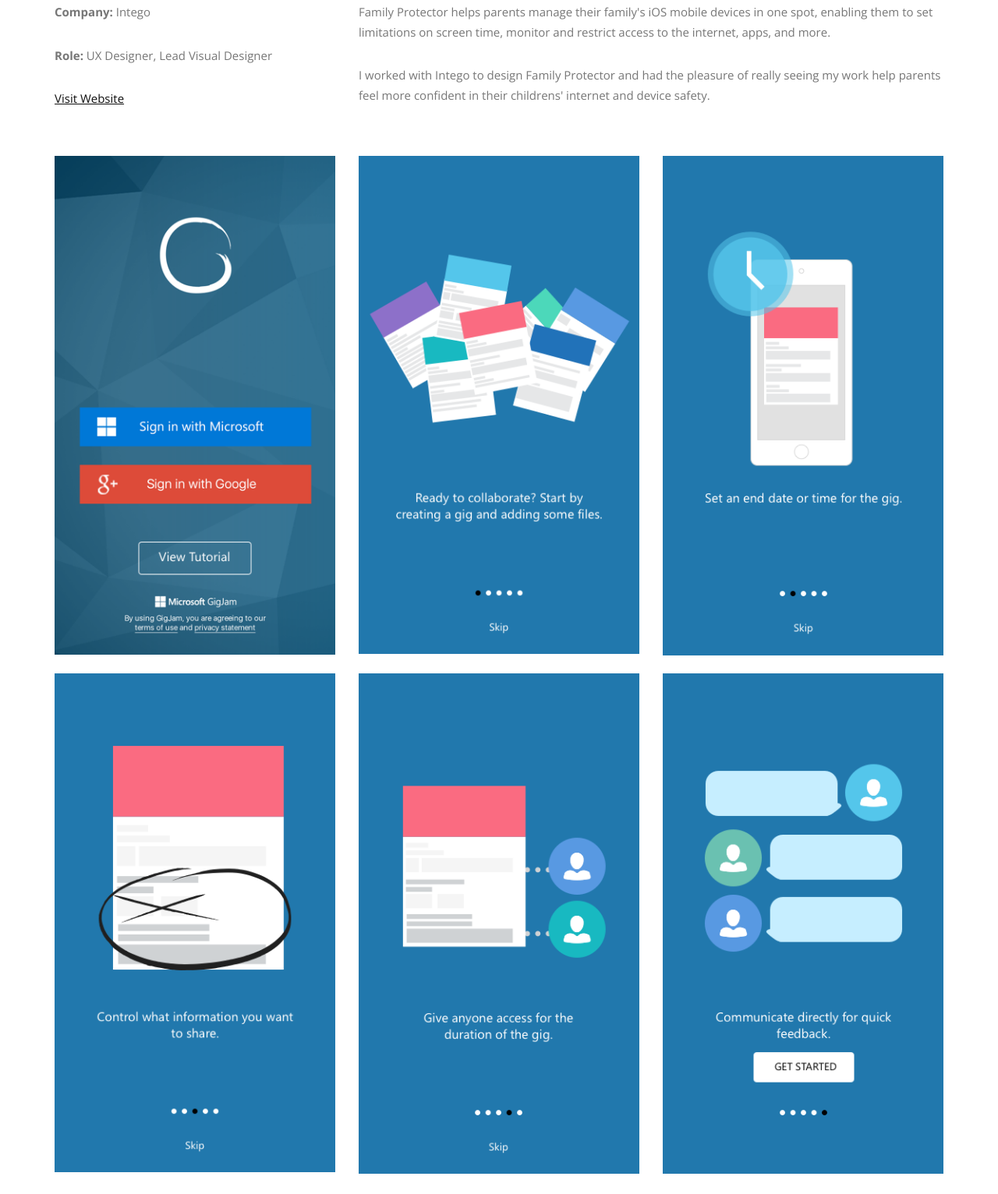
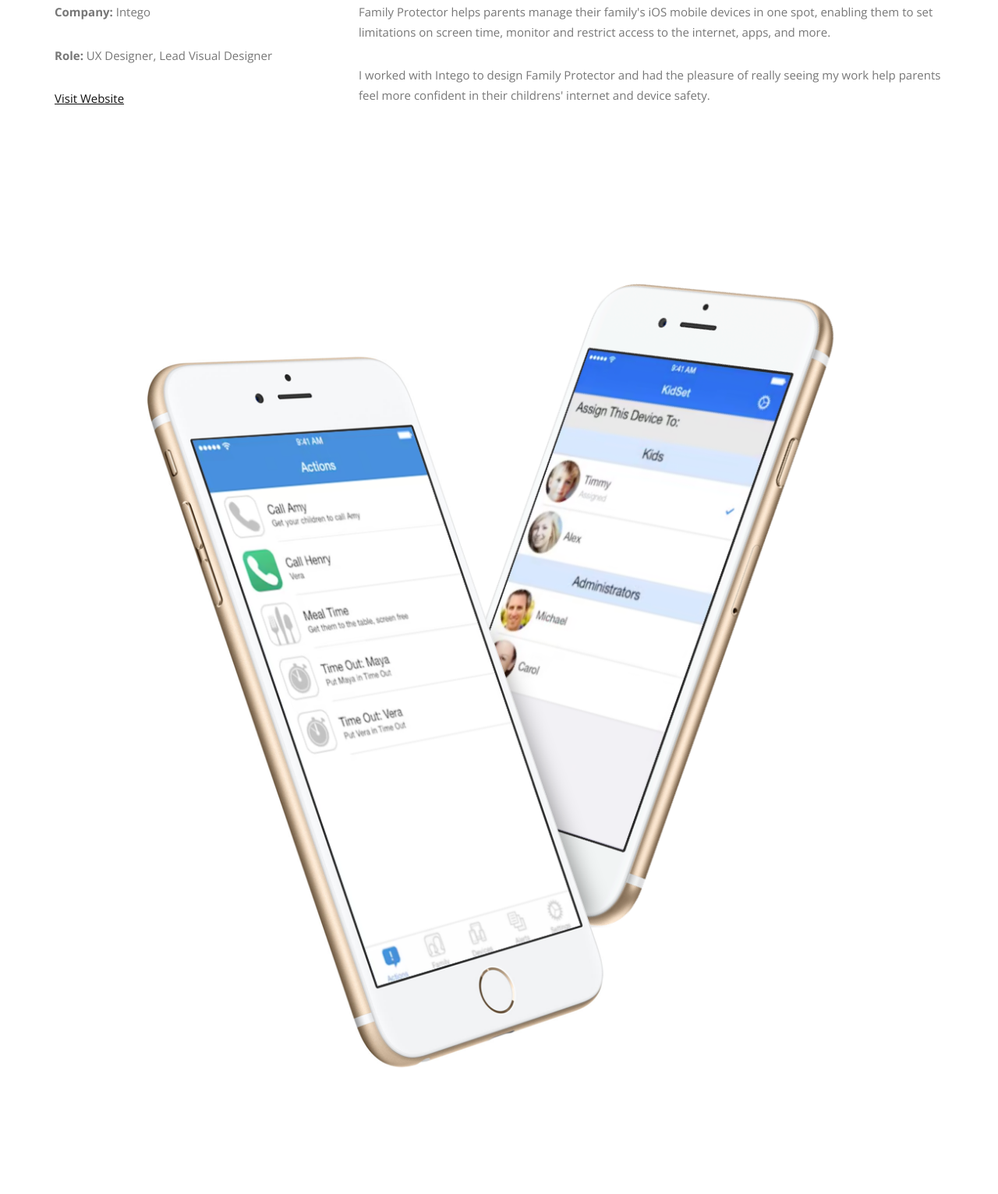
Before and after one commit to aleaabrams/portfolio2017, a plain HTML site: page fampro.html in a window 1280 px wide. Shown: the part 737-2269 px from the top of the page at 78% size. Drawn offline with nearby package versions, Linux system fonts and the light colour scheme; some packages are replaced by stand-ins of ours.

Commit message:
new computer!

```diff
--- a/fampro.html
+++ b/fampro.html
@@ -140,59 +140,11 @@
             </div>
 
 
-            <!-- Photo Grid -->
-            <div class="row multi-columns-row mb-30 mb-xs-10">
-
-                <!-- Photo Item -->
-                <div class="col-sm-4 mb-md-10 wow fadeInUp">
-                     <div class="post-prev-img">
-                        <img src="images/onboarding/ftue1.png" alt="" />
-                    </div>
+            <!--Image Section -->
+                <div class="work-full-media mb-80 mb-xs-40 wow fadeInUp" data-wow-delay="0.2s">
+                    <img src="images/FP_2iphones.png" alt="Family Protector on iphones" />
                 </div>
-                <!-- End Photo Item -->
-
-                <!-- Photo Item -->
-                <div class="col-sm-4 mb-md-10 wow fadeInUp" data-wow-delay="0.1s">
-                    <div class="post-prev-img">
-                        <img src="images/onboarding/ftue2.png" alt="" />
-                    </div>
-                </div>
-                <!-- End Photo Item -->
-
-                <!-- Photo Item -->
-                <div class="col-sm-4 mb-md-10 wow fadeInUp" data-wow-delay="0.2s">
-                    <div class="post-prev-img">
-                        <img src="images/onboarding/ftue3.png" alt="" />
-                    </div>
-                </div>
-                <!-- End Photo Item -->
-
-                <!-- Photo Item -->
-                <div class="col-sm-4 mb-md-10 wow fadeInUp" data-wow-delay="0.2s">
-                    <div class="post-prev-img">
-                        <img src="images/onboarding/ftue4.png" alt="" />
-                    </div>
-                </div>
-                <!-- End Photo Item -->
-
-                <!-- Photo Item -->
-                <div class="col-sm-4 mb-md-10 wow fadeInUp" data-wow-delay="0.2s">
-                    <div class="post-prev-img">
-                        <img src="images/onboarding/ftue5.png" alt="" />
-                    </div>
-                </div>
-                <!-- End Photo Item -->
-
-                <!-- Photo Item -->
-                <div class="col-sm-4 mb-md-10 wow fadeInUp" data-wow-delay="0.2s">
-                    <div class="post-prev-img">
-                        <img src="images/onboarding/ftue6.png" alt="" />
-                    </div>
-                </div>
-                <!-- End Photo Item -->
-
-            </div>
-            <!-- End Photo Grid -->
+                <!--End Images Section -->
 
         </div>
     </section>
```
Also changed, not shown: images/FP_2iphones.png (added).
